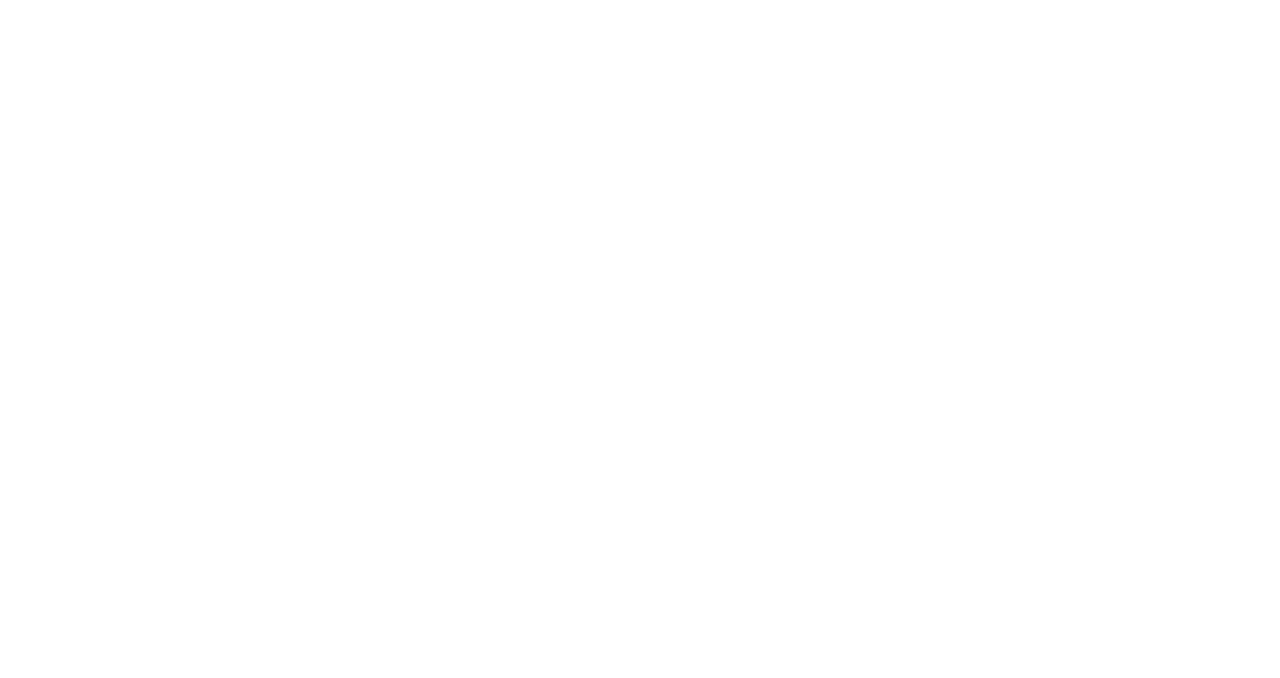
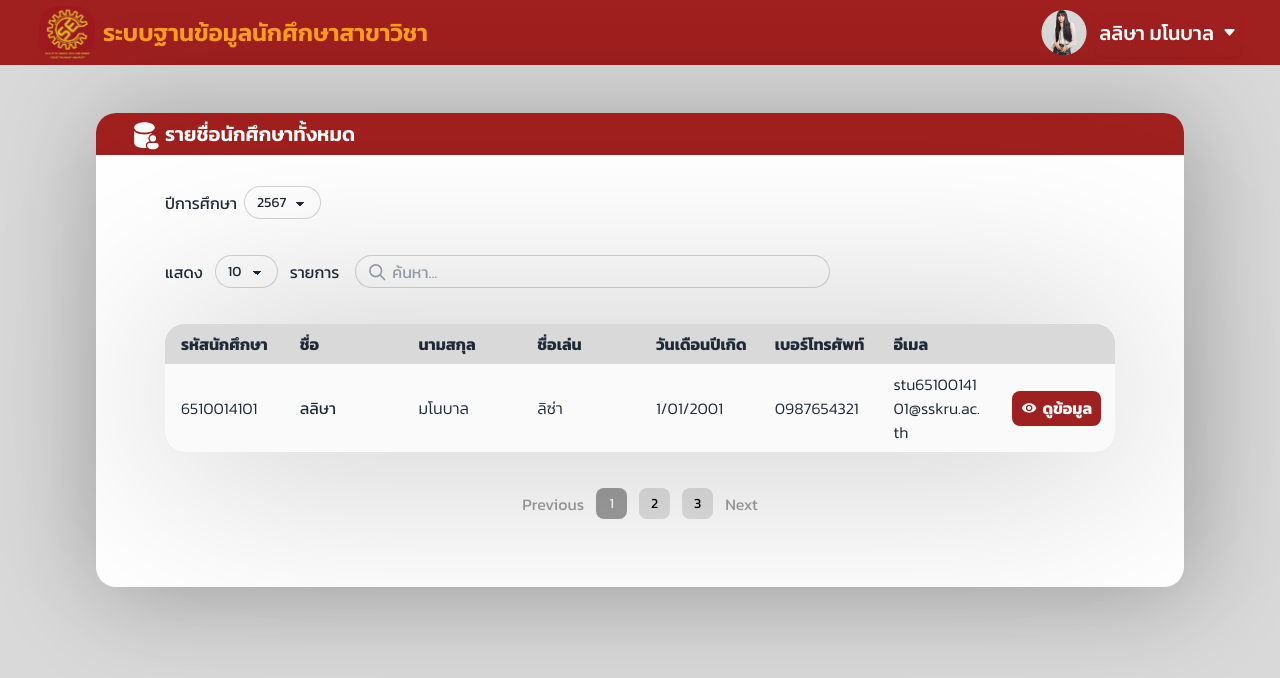
Before and after one commit to zPreFiXz/student_system, a React (Vite) app: page /dashboard in a window 1280 px wide. Before the commit this address had no page. Shown: the top 678 px of the page. Built offline with nearby package versions, Linux system fonts and the light colour scheme.

Commit message:
implement Layouts component; refactor Navbar usage in pages and update routing paths

```diff
--- a/src/App.jsx
+++ b/src/App.jsx
@@ -2,8 +2,8 @@ import AppRouter from "./routes/AppRouter";
 
 export default function App() {
   return (
-    <div className="font-kanit">
+    <>
       <AppRouter />
-    </div>
+    </>
   );
 }
--- a/src/layouts/Navbar.jsx
+++ b/src/components/Navbar.jsx
@@ -41,7 +41,7 @@ export default function Navbar() {
               className="dropdown-content menu w-52 p-2 z-[1] rounded-box bg-base-100 shadow"
             >
               <li>
-                <a>ข้อมูลนักศึกษา</a>
+                <a href="/profile">ข้อมูลนักศึกษา</a>
               </li>
               <li>
                 <a>ออกจากระบบ</a>
--- /dev/null
+++ b/src/layouts/Layouts.jsx
@@ -0,0 +1,12 @@
+import { Outlet } from "react-router-dom";
+import Navbar from "../components/Navbar";
+
+const Layouts = () => {
+  return (
+    <div className="font-kanit">
+      <Navbar />
+      <Outlet />
+    </div>
+  );
+};
+export default Layouts;
--- a/src/pages/Dashboard.jsx
+++ b/src/pages/Dashboard.jsx
@@ -1,9 +1,7 @@
-import Navbar from "../layouts/Navbar";
+export default function Dashboard() {
 
-export default function Dashboard() {
   return (
-    <div className="w-full md:h-dvh bg-[#d9d9d9]">
-      <Navbar />
+    <div className="w-full xl:h-[calc(100dvh-65px)] md:h-dvh bg-[#d9d9d9]">
       <div className="flex px-[16px] md:px-[96px]">
         <div
           className="flex justify-center h-full w-full mb-[67px] mt-[48px] rounded-[20px] bg-white"
--- a/src/pages/EditProfile.jsx
+++ b/src/pages/EditProfile.jsx
@@ -1,10 +1,8 @@
-import Navbar from "../layouts/Navbar";
 import edit_user from "../assets/edit_user.png";
 
 export default function EditProfile() {
   return (
     <div className="bg-[#d9d9d9]">
-      <Navbar />
       <div className="flex">
         <div
           className="flex justify-center w-full mx-[16px] md:mx-[77px] mb-[67px] mt-[48px] rounded-[20px] bg-white"
--- a/src/pages/Profile.jsx
+++ b/src/pages/Profile.jsx
@@ -1,10 +1,8 @@
-import Navbar from "../layouts/Navbar";
 import edit_user from "../assets/edit_user.png";
 
 export default function Profile() {
   return (
     <div className="bg-[#d9d9d9]">
-      <Navbar />
       <div className="flex">
         <div className="flex justify-center w-full mx-[16px] md:mx-[77px] mb-[67px] mt-[48px] rounded-[20px] border border-[#e9e9e9] bg-white ">
           <div className="flex flex-col items-center w-full">
--- a/src/pages/ViewProfile.jsx
+++ b/src/pages/ViewProfile.jsx
@@ -1,10 +1,8 @@
-import Navbar from "../layouts/Navbar";
 import edit_user from "../assets/edit_user.png";
 
 export default function ViewProfile() {
   return (
     <div className="h-full md:h-dvh lg:h-full bg-[#d9d9d9]">
-      <Navbar />
       <div className="flex">
         <div className="flex justify-center w-full mx-[16px] md:mx-[77px] mb-[67px] mt-[48px] rounded-[20px] border border-[#e9e9e9] bg-white ">
           <div className="flex flex-col items-center w-full mb-[56.96px]">
--- a/src/routes/AppRouter.jsx
+++ b/src/routes/AppRouter.jsx
@@ -4,18 +4,20 @@ import EditProfile from "../pages/EditProfile";
 import Profile from "../pages/Profile";
 import ViewProfile from "../pages/ViewProfile";
 import Login from "../pages/Login";
+import Layouts from "../layouts/Layouts";
 
 export default function AppRouter() {
   return (
     <div>
       <BrowserRouter>
         <Routes>
-          <Route>
+          <Route element={<Layouts />}>
             <Route path="/" element={<Dashboard />} />
+            <Route path="/dashboard" element={<Dashboard />} />
             <Route path="/login" element={<Login />} />
             <Route path="/profile" element={<Profile />} />
-            <Route path="/view_profile" element={<ViewProfile />} />
-            <Route path="/edit_profile" element={<EditProfile />} />
+            <Route path="/view-profile" element={<ViewProfile />} />
+            <Route path="/edit-profile" element={<EditProfile />} />
           </Route>
         </Routes>
       </BrowserRouter>
```
